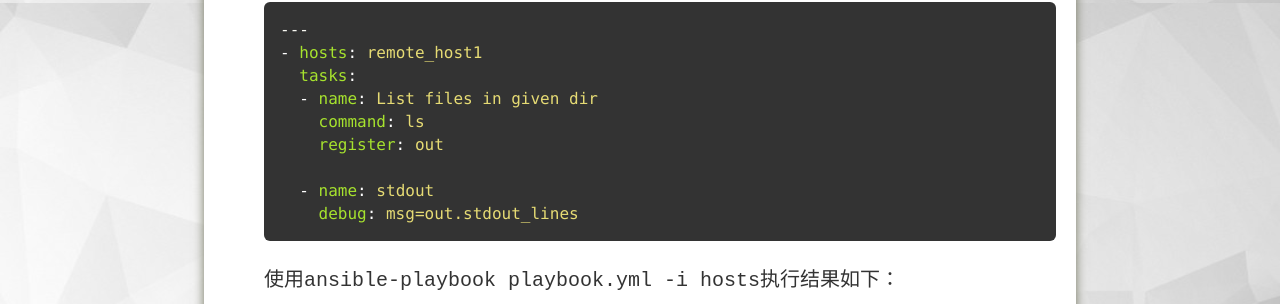
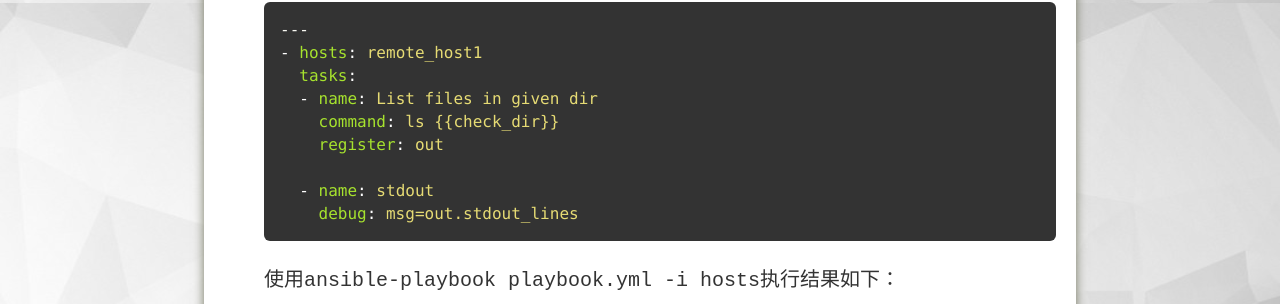
Before and after one commit to cuyu/cuyu.github.io, a Jekyll site: the page built from _posts/2016-10-09-Ansible实践心得.md, in a window 1280 px wide and 900 px high, scrolled down 2379 px. Shown: the part 148-452 px from the top of the window. Built offline with Jekyll 4.4.1, drawn with Linux system fonts in a browser that asks for light colours; nearby versions of some CDN libraries; comment, search, counter and statistics services are not loaded.

Commit message:
Update posts.

````diff
--- a/_posts/2016-10-09-Ansible实践心得.md
+++ b/_posts/2016-10-09-Ansible实践心得.md
@@ -90,6 +90,8 @@
 
    In **playbook.yml**:
 
+   {% raw %}
+
    ```yaml
    ---
    - hosts: remote_host1
@@ -101,6 +103,8 @@
      - name: stdout
        debug: msg=out.stdout_lines
    ```
+
+   {% endraw %}
 
    使用`ansible-playbook playbook.yml -i hosts`执行结果如下：
 
@@ -156,20 +160,20 @@
 
 10. 在自定义的module中可以存储一些内容到`vars`里面：
 
-   ```python
+```python
    module.exit_json(
        ansible_facts={
            "generate_template_path": generate_template_path
        }
    )
-   ```
+```
 
 11. Ansible的`fetch`模块只能对单个文件进行操作（为啥`copy`模块就可以复制整个文件夹，差评！），如果想要拿整个文件夹，则可以使用`synchronize`模块。如果要避免`synchronize`模块需要手动填写password的问题（`synchronize`模块和Ansible用的是不同的socket，所以还需要输密码，再次差评！），我用的是下面这种work around：
 
-   ```yaml
+```yaml
    - shell: (cd {{ src }}; find . -maxdepth 10 -type f) | cut -b 3-
      register: files_to_copy
 
    - fetch: src={{ src }}/{{ item }} dest={{ dest }}
      with_items: '{{ files_to_copy.stdout_lines }}'
-   ```
+```
````
Also changed, not shown: _posts/2016-07-12-Remote-debugging-with-Pycharm.md (+1 -1 lines).
